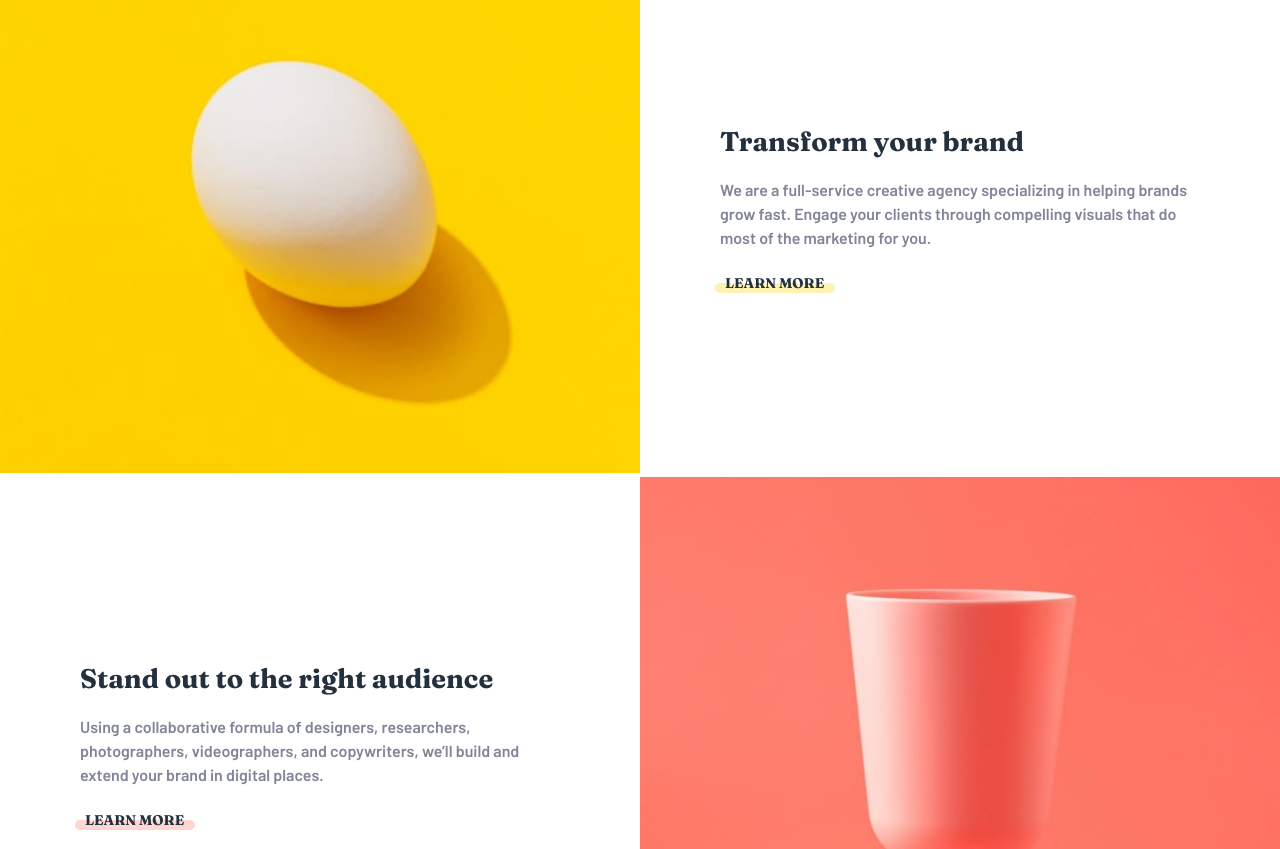
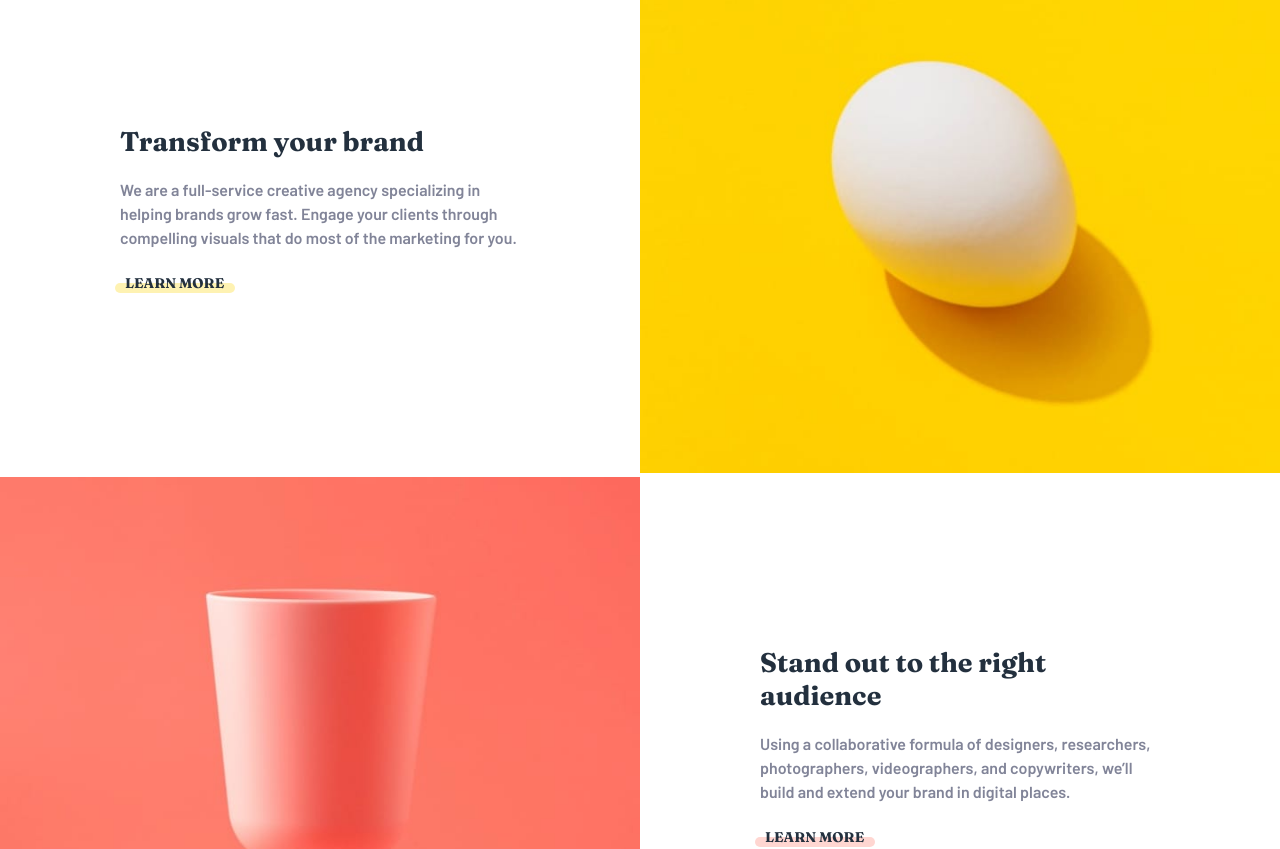
Before and after one commit to duncan91-ops/sunnyside-agency-landing-page, a website: page index.html in a window 1280 px wide. Shown: the part 860-1709 px from the top of the page. Drawn offline with Linux system fonts and the light colour scheme.

Commit message:
change illustration layout & screenshot

```diff
--- a/sass/components/_illustration.scss
+++ b/sass/components/_illustration.scss
@@ -73,6 +73,10 @@
       text-align: left;
     }
 
+    &__content:not(&--blended .illustration__content) {
+      max-width: 40rem;
+    }
+
     &--blended {
       .illustration {
         &__title,
@@ -88,7 +92,7 @@
       }
     }
 
-    &--mid {
+    &:first-child {
       .illustration__content {
         grid-row: 1 / 2;
       }
```
Also changed, not shown: css/style.css, 2 other files.
